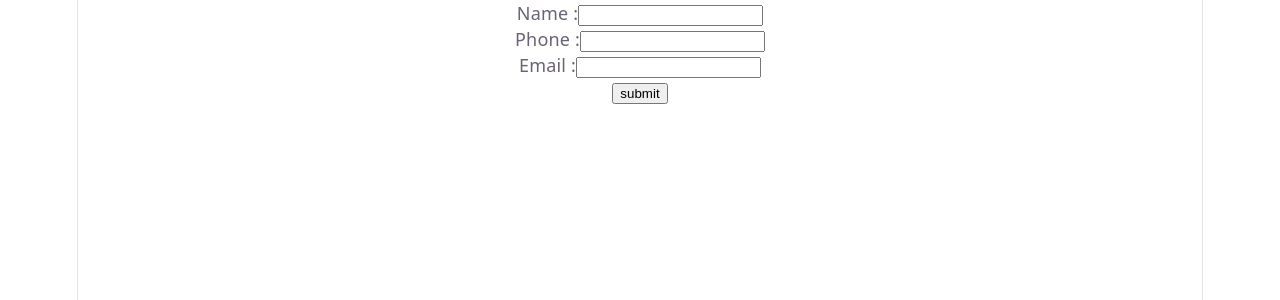
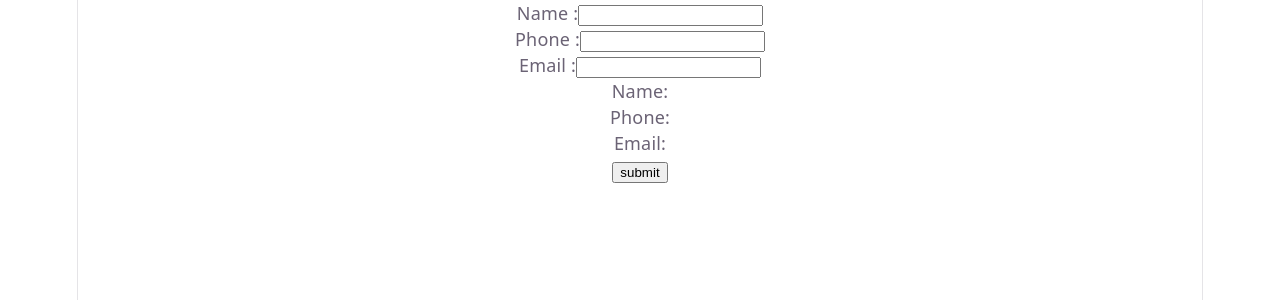
Before and after one commit to sakhlane/180-days-fullstack-challenge-27-july-2026-, a React (Vite) app in the folder React-js/Learning-ReactJs/: page / in a window 1280 px wide. Shown: the top 300 px of the page. Built offline with nearby package versions, Linux system fonts and the light colour scheme.

Commit message:
continue react js controlled input forms

```diff
--- a/React-js/Learning-ReactJs/src/Components/ControlledForm.jsx
+++ b/React-js/Learning-ReactJs/src/Components/ControlledForm.jsx
@@ -20,28 +20,61 @@ function ControlledForm(){
         email : ""
     })
 
+    // HANDLE ERRORS
+    const [errors, setErrors] = useState({});
+
+    function validateForm(){
+        const newErrors = {};
+        if(formData.name.trim() === ""){
+            newErrors.name ="Nmae is required"
+        }
+        if(formData.phone.trim() === ""){
+            newErrors.phone = "Phone number is requrired"
+        }
+        if(formData.email.trim()===""){
+            newErrors.email = "Email is required"
+        }
+
+        setErrors(newErrors);
+        return  Object.keys(newErrors).length === 0;
+    }
      function handleChange(event){
         const {name , value} = event.target
         setFormData({
             ...formData,
             [name] : value
          })
+         console.log(name,value)
      }
 
      function handleSubmit(e){
         e.preventDefault();
 
-        console.log('form submitted')
+        if(validateForm()){
+
+            console.log('form submitted')
+
+            setFormData({
+                 name: "",
+                phone: "",
+                email: ""
+            })
+        }
+
      }
 
     return (<>
         <form action="" onSubmit={handleSubmit}>
             <label htmlFor="">Name :</label>
-            <input type="tex" value={formData.name}  onChange={(e)=> handleChange(e.target.value)} /> <br />
+            <input type="text" name="name" value={formData.name}  onChange={ handleChange} /> <br />
              <label htmlFor=""> Phone :</label>
-            <input type="text" value={formData.phone} onChange={(e)=> handleChange(e.target.value)} /> <br />
+            <input type="text" name = "phone" value={formData.phone} onChange={ handleChange} /> <br />
               <label htmlFor=""> Email :</label>
-            <input type="email" value={formData.email} onChange={(e)=> handleChange(e.target.value)} /> <br />
+            <input type="email" name="email" value={formData.email} onChange={ handleChange} /> <br />
+
+           <p>Name: {formData.name}</p>
+            <p>Phone: {formData.phone}</p>
+            <p>Email: {formData.email}</p>
             <button type="submit">submit</button>
         </form>
     </>)
```
